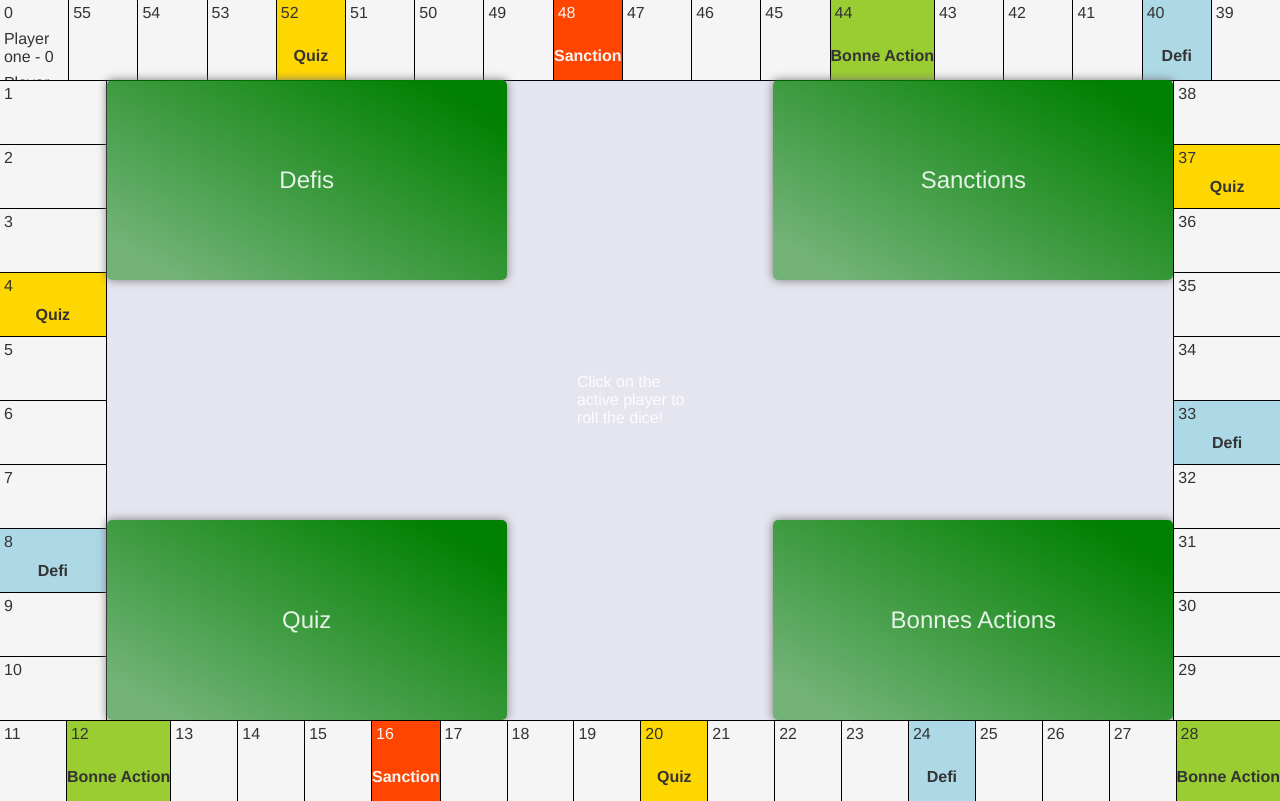
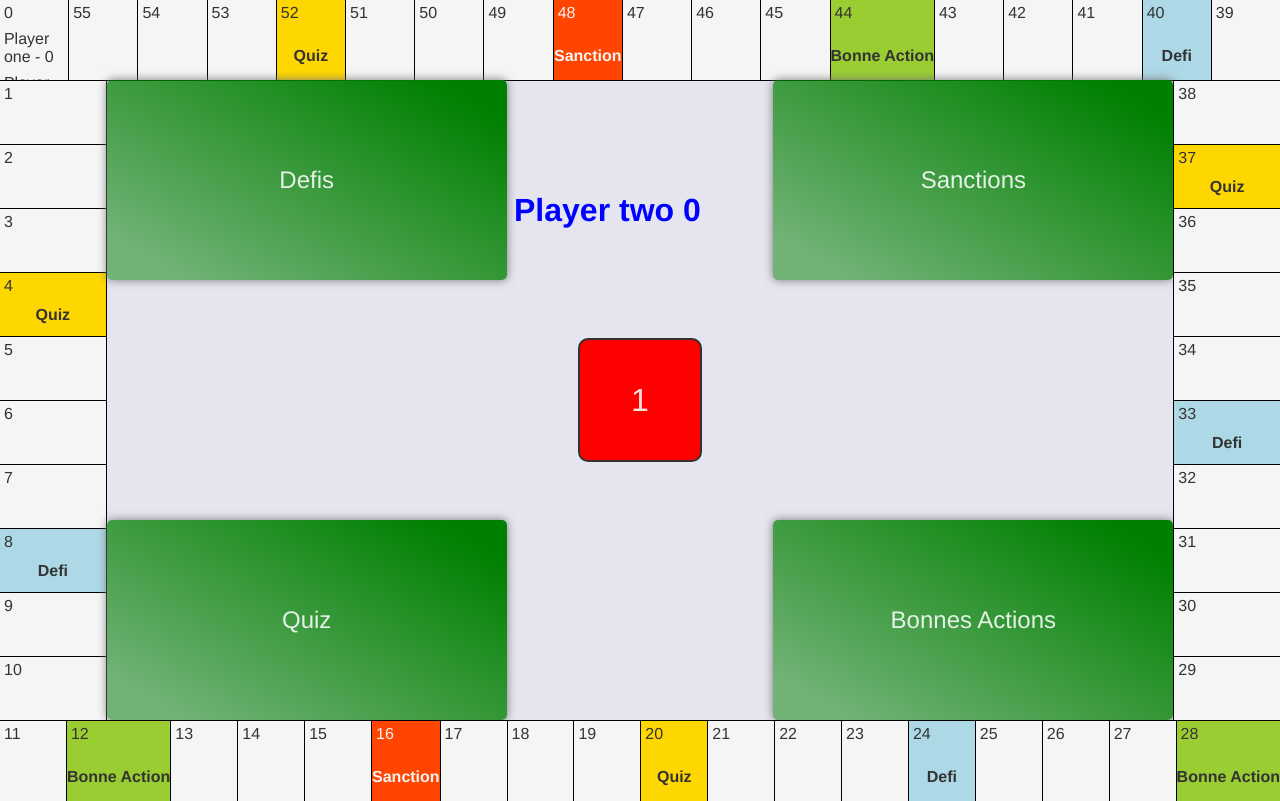
Before and after one commit to TLRKiliann/mono-game, a React (Vite) app in the folder vite-project/: page / in a window 1280 px wide. Built offline with nearby package versions, Linux system fonts and the light colour scheme.

Commit message:
player can play in every turn with dice

```diff
--- a/vite-project/src/App.tsx
+++ b/vite-project/src/App.tsx
@@ -17,7 +17,7 @@ function App(): JSX.Element {
   const [countPlayerTwo, setCountPlayerTwo] = useState<number>(0);
 
   // counter by player
-  const [activePlayerId, setActivePlayerId] = useState<number>(1); // Commence avec le joueur 1
+  const [activePlayerId, setActivePlayerId] = useState<number>(1);
 
   // retrieve user's data from db
   const [players, setPlayers] = useState<PlayerProps[]>([
@@ -33,20 +33,8 @@ function App(): JSX.Element {
     },
   ]);
 
-
-  /* const startGame = (): void => {
-    if (countPlayerOne === 0) {
-      setCountPlayerOne((prev) => prev + 1);
-    } else {
-      setCountPlayerTwo((prev) => prev + 1);
-    }
-    if (countPlayerTwo === 0) {
-      setCountPlayerTwo((prev) => prev + 1);
-    } else {
-      setCountPlayerOne((prev) => prev + 1);
-    }
-  }
-  startGame; */
+  console.log(countPlayerOne, "countPlayerOne");
+  console.log(countPlayerTwo, "countPlayerTwo");
 
   //console.log(count, "count");
   //console.log(value, "value");
--- a/vite-project/src/components/Dices.css
+++ b/vite-project/src/components/Dices.css
@@ -15,3 +15,14 @@
     cursor: pointer;
     user-select: none;
 }
+
+.dice-indicator {
+    position: absolute;
+    top: 20%;
+    margin-left: -5%;
+}
+
+.dice-indicator p {
+    font-size: 2rem;
+    font-weight: 600;
+}
--- a/vite-project/src/components/Dices.tsx
+++ b/vite-project/src/components/Dices.tsx
@@ -11,7 +11,6 @@ type PlayerProps = {
 
 type ValProps = {
   players: PlayerProps[];
-
   setPlayers: React.Dispatch<React.SetStateAction<PlayerProps[]>>;
   setCount: React.Dispatch<React.SetStateAction<number>>;
   value: number;
@@ -31,34 +30,37 @@ const Dices = ({
   setCountPlayerTwo,
   setCount,
   value,
-  setValue}: ValProps): JSX.Element => {
+  setValue
+}: ValProps): JSX.Element => {
 
   const [isRolling, setIsRolling] = useState<boolean>(false);
 
-  // throw dice & set count with a new value
-  const rollDice = (id: number): void | number => {
+  const rollDice = (id: number): void => {
+    if (isRolling) return;
     setIsRolling(true);
-    let newVal = Math.floor(Math.random() * 6) + 1;
+    const newVal = Math.floor(Math.random() * 6) + 1;
     setValue(newVal);
     setTimeout(() => {
       setIsRolling(false);
-      setValue(newVal);
       setCount((prev) => prev + newVal);
+      // update score to current player
       setPlayers((prevPlayers) =>
         prevPlayers.map((p: PlayerProps) => p.id === id
           ? { ...p, caseNumber: p.caseNumber + newVal }
           : p)
       );
+      // change score
       if (activePlayerId === 1) {
         setActivePlayerId(2);
-        setCountPlayerOne((prev) => prev + 1);
+        setCountPlayerOne((prev) => prev + newVal);
       } else {
         setActivePlayerId(1);
-        setCountPlayerTwo((prev) => prev + 1);
+        setCountPlayerTwo((prev) => prev + newVal);
       }
     }, 1000);
   };
 
+  // dice animation
   const props = useSpring({
     transform: isRolling ? 'rotate3d(3, -1, -3, 360deg)' : 'rotate3d(0, 1, 0, 0deg)',
     config: { tension: 200, friction: 10 },
@@ -66,9 +68,12 @@ const Dices = ({
 
   return (
     <div>
-    {isRolling ? ( // Vérifiez que isRolling est true
+      {isRolling === true ? (
         <div>
           <img src={gifDice} width={120} height={120} className="dice-gif" alt="dice anim" />
+        </div>
+      ) : (
+        <div>
           {players.map((play: PlayerProps) => (
             play.id === activePlayerId ? (
               <animated.div
@@ -77,17 +82,15 @@ const Dices = ({
                 onClick={() => rollDice(play.id)}
                 className="dice"
               >
-              {play.name} {value}
+                {value}
               </animated.div>
             ) : (
-            <div key={play.id} className="dice">
-              {play.name} {play.caseNumber}
+              <div key={play.id} className='dice-indicator'>
+                <p style={{"color": "blue"}}>{play.name} {play.caseNumber}</p>
               </div>
             )
           ))}
         </div>
-    ) : (
-      <p>Click on the active player to roll the dice!</p> // Message d'instruction
       )}
     </div>
   );
```
Lines whose indentation alone changed are shown as unchanged.
